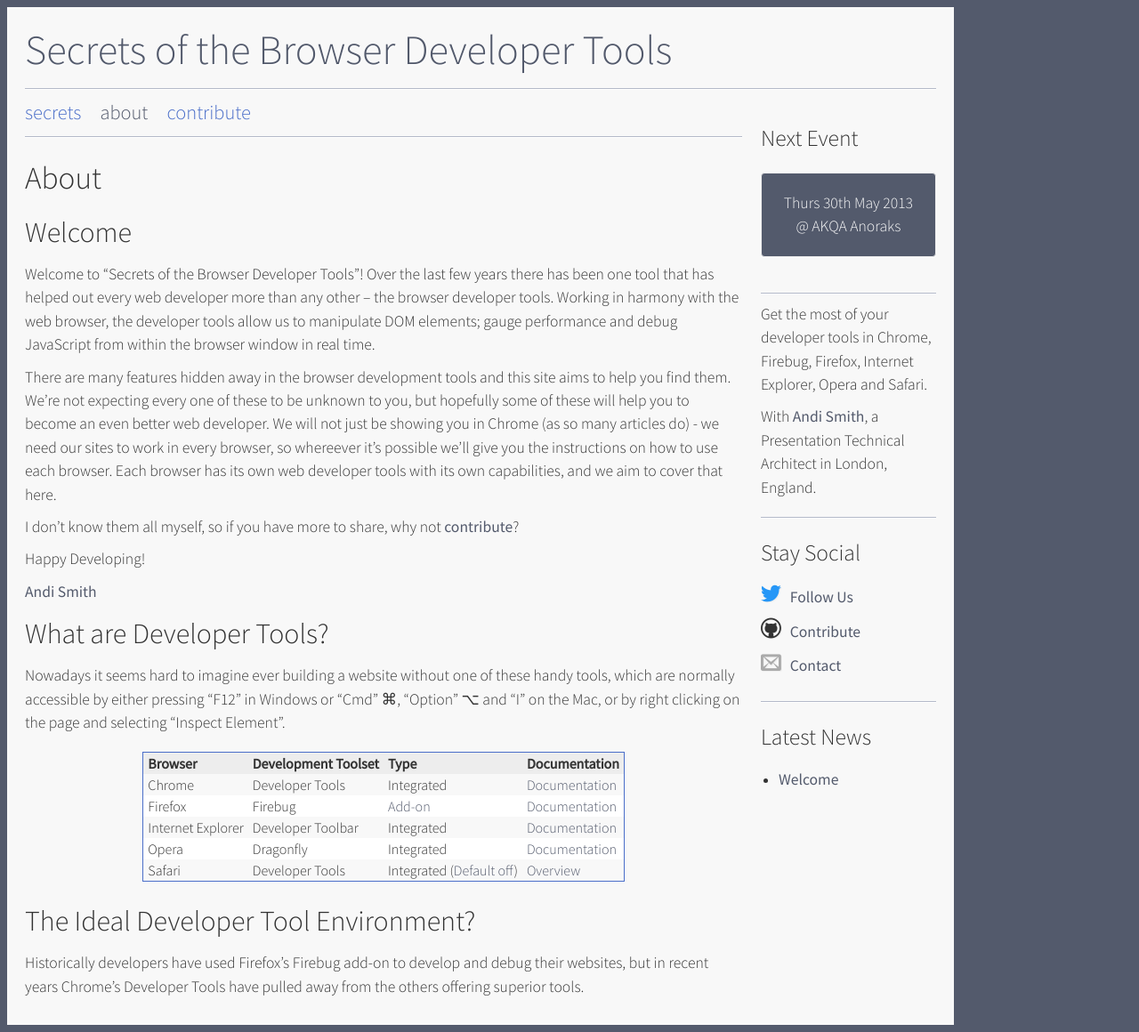
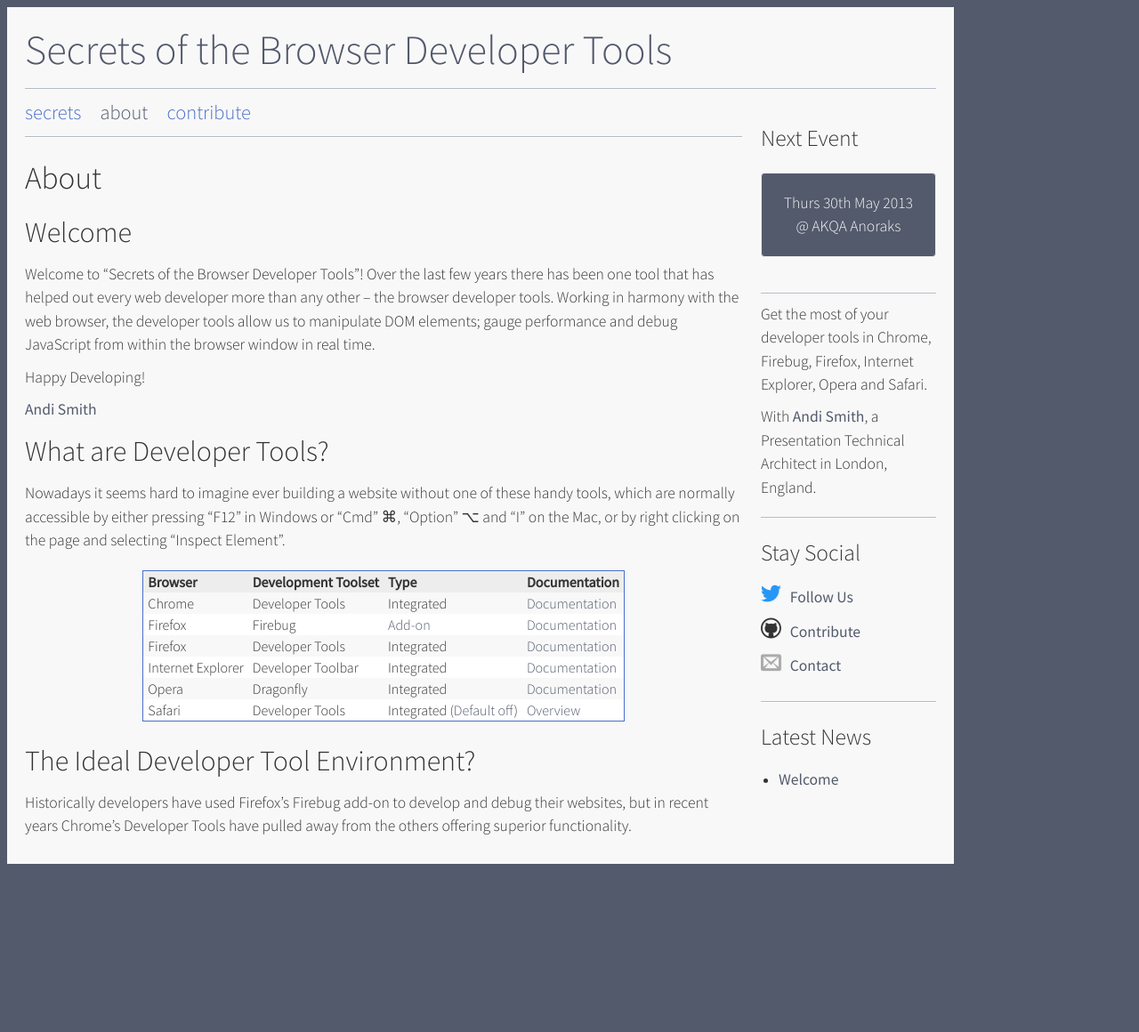
Before and after one commit to andismith/dev-tool-secrets, a Jekyll site: the page built from about/index.md, in a window 1280 px wide. Shown: the whole page at 89% size. Built offline with Jekyll 4.4.1, drawn with Linux system fonts in a browser that asks for light colours; nearby versions of some CDN libraries; library files that are not in the unit come from our copies; Markdown is read by kramdown in place of the engine named in the settings; after the commit the page ends 979 px from its top, so only the background shows below that.

Commit message:
Updated introduction copy

```diff
--- a/about/index.md
+++ b/about/index.md
@@ -11,10 +11,6 @@
 
 Welcome to "Secrets of the Browser Developer Tools"! Over the last few years there has been one tool that has helped out every web developer more than any other – the browser developer tools. Working in harmony with the web browser, the developer tools allow us to manipulate DOM elements; gauge performance and debug JavaScript from within the browser window in real time.
 
-There are many features hidden away in the browser development tools and this site aims to help you find them. We're not expecting every one of these to be unknown to you, but hopefully some of these will help you to become an even better web developer. We will not just be showing you in Chrome (as so many articles do) - we need our sites to work in every browser, so whereever it's possible we'll give you the instructions on how to use each browser. Each browser has its own web developer tools with its own capabilities, and we aim to cover that here.
-
-I don't know them all myself, so if you have more to share, why not <a href="/contribute/">contribute</a>?
-
 Happy Developing!
 
 <a href="{{ site.social.twitter_url }}" target="_blank">{{ site.me.name }}</a>
@@ -27,10 +23,11 @@
 :----|:----|:----|:----
 Chrome|Developer Tools|Integrated|[Documentation](http://code.google.com/chrome/devtools/docs/overview.html)
 Firefox|Firebug|[Add-on](http://www.getfirebug.com)|[Documentation](http://getfirebug.com/wiki/index.php/Main_Page)
+Firefox|Developer Tools|Integrated|[Documentation](https://developer.mozilla.org/en-US/docs/Tools)
 Internet Explorer|Developer Toolbar|Integrated|[Documentation](http://msdn.microsoft.com/en-us/library/gg589507\(v=VS.85\).aspx)
 Opera|Dragonfly|Integrated|[Documentation](http://www.opera.com/dragonfly/documentation/)
 Safari|Developer Tools|Integrated ([Default off](http://developer.apple.com/library/safari/#documentation/appleapplications/Conceptual/Safari_Developer_Guide/2SafariDeveloperTools/SafariDeveloperTools.html#//apple_ref/doc/uid/TP40007874-CH3-SW7))|[Overview](http://developer.apple.com/library/safari/#documentation/appleapplications/Conceptual/Safari_Developer_Guide/2SafariDeveloperTools/SafariDeveloperTools.html)
 
 ## The Ideal Developer Tool Environment? ##
 
-Historically developers have used Firefox's Firebug add-on to develop and debug their websites, but in recent years Chrome's Developer Tools have pulled away from the others offering superior tools.
+Historically developers have used Firefox's Firebug add-on to develop and debug their websites, but in recent years Chrome's Developer Tools have pulled away from the others offering superior functionality.
```
Also changed, not shown: _posts/2013-05-25-welcome.md (+7 -3 lines), contribute/index.md (+2 -0 lines).
